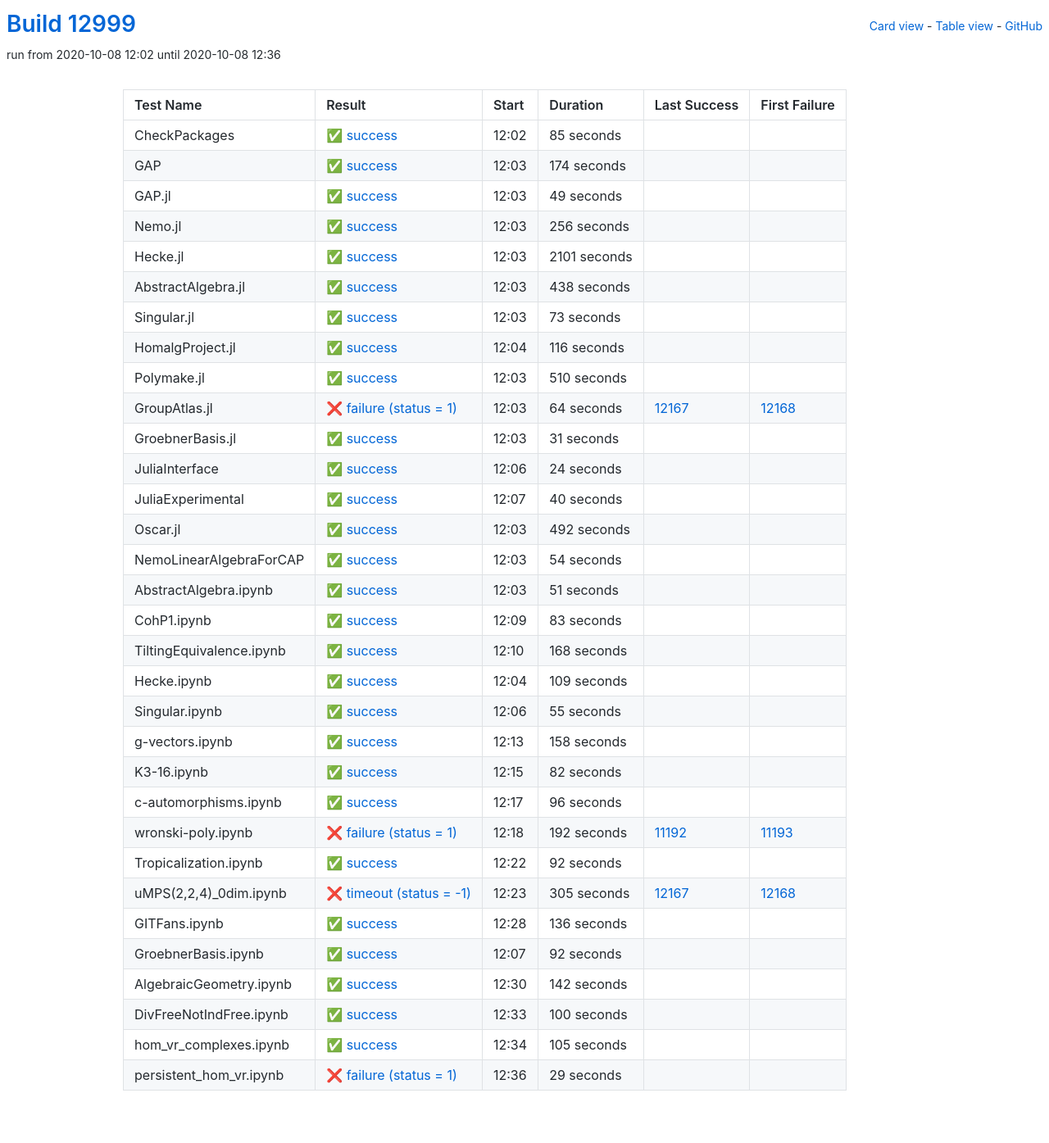
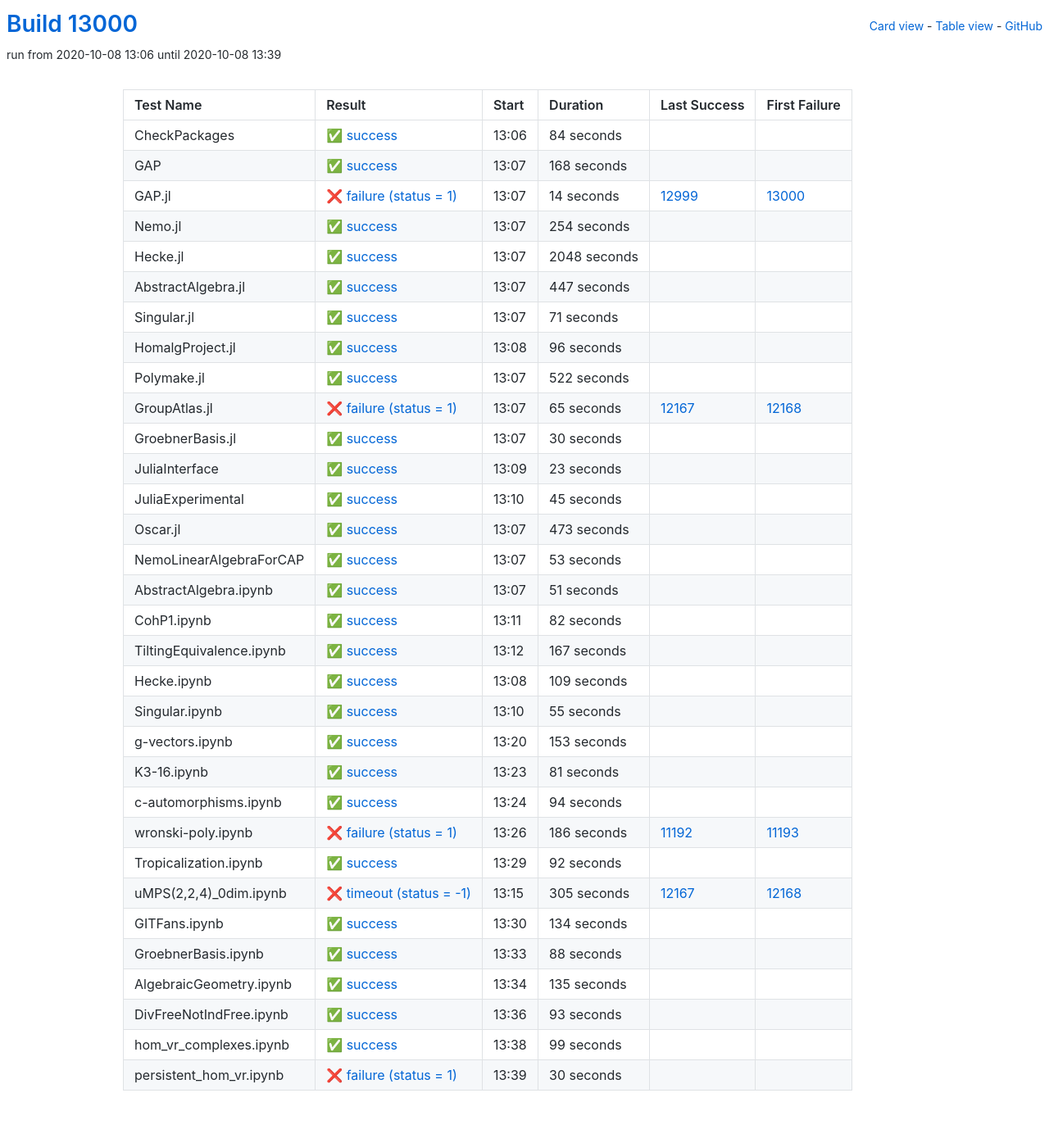
Before and after one commit to oscar-system/oscar-ci-status, a Jekyll site: the page built from table.html, in a window 1280 px wide. Shown: the whole page at 82% size. Built offline with Jekyll 4.4.1, drawn with Linux system fonts in a browser that asks for light colours.

Commit message:
Build #13000

```diff
--- a/_data/ci.yml
+++ b/_data/ci.yml
@@ -1,6 +1,6 @@
 ---
-build: 12999
-build_url: https://oscarci.mathematik.uni-kl.de/job/oscar/12999/
+build: 13000
+build_url: https://oscarci.mathematik.uni-kl.de/job/oscar/13000/
 job: oscar
 organization: oscar-system
 repo: oscar-ci-status
@@ -8,188 +8,188 @@
 tests:
 - name: CheckPackages
   id: checkpackages
-  log: https://oscarci.mathematik.uni-kl.de/job/oscar/12999/artifact/logs/build-12999/CheckPackages.log
-  start: 2020-10-08 12:02
+  log: https://oscarci.mathematik.uni-kl.de/job/oscar/13000/artifact/logs/build-13000/CheckPackages.log
+  start: 2020-10-08 13:06
   success: true
   exitcode: 0
   status: success
-  duration: 85
+  duration: 84
   last_success: false
   last_success_url:
   first_failure: false
   first_failure_url:
 - name: GAP
   id: gap
-  log: https://oscarci.mathematik.uni-kl.de/job/oscar/12999/artifact/logs/build-12999/GAP.log
-  start: 2020-10-08 12:03
+  log: https://oscarci.mathematik.uni-kl.de/job/oscar/13000/artifact/logs/build-13000/GAP.log
+  start: 2020-10-08 13:07
   success: true
   exitcode: 0
   status: success
-  duration: 174
+  duration: 168
   last_success: false
   last_success_url:
   first_failure: false
   first_failure_url:
 - name: GAP.jl
   id: gap-jl
-  log: https://oscarci.mathematik.uni-kl.de/job/oscar/12999/artifact/logs/build-12999/GAP.jl.log
-  start: 2020-10-08 12:03
+  log: https://oscarci.mathematik.uni-kl.de/job/oscar/13000/artifact/logs/build-13000/GAP.jl.log
+  start: 2020-10-08 13:07
+  success: false
+  exitcode: 1
+  status: failure
+  duration: 14
+  last_success: 12999
+  last_success_url: https://oscarci.mathematik.uni-kl.de/job/oscar/12999/
+  first_failure: 13000
+  first_failure_url: https://oscarci.mathematik.uni-kl.de/job/oscar/13000/
+- name: Nemo.jl
+  id: nemo-jl
+  log: https://oscarci.mathematik.uni-kl.de/job/oscar/13000/artifact/logs/build-13000/Nemo.jl.log
+  start: 2020-10-08 13:07
   success: true
   exitcode: 0
   status: success
-  duration: 49
-  last_success: false
-  last_success_url:
-  first_failure: false
-  first_failure_url:
-- name: Nemo.jl
-  id: nemo-jl
-  log: https://oscarci.mathematik.uni-kl.de/job/oscar/12999/artifact/logs/build-12999/Nemo.jl.log
-  start: 2020-10-08 12:03
-  success: true
-  exitcode: 0
-  status: success
-  duration: 256
+  duration: 254
   last_success: false
   last_success_url:
   first_failure: false
   first_failure_url:
 - name: Hecke.jl
   id: hecke-jl
-  log: https://oscarci.mathematik.uni-kl.de/job/oscar/12999/artifact/logs/build-12999/Hecke.jl.log
-  start: 2020-10-08 12:03
+  log: https://oscarci.mathematik.uni-kl.de/job/oscar/13000/artifact/logs/build-13000/Hecke.jl.log
+  start: 2020-10-08 13:07
   success: true
   exitcode: 0
   status: success
-  duration: 2101
+  duration: 2048
   last_success: false
   last_success_url:
   first_failure: false
   first_failure_url:
 - name: AbstractAlgebra.jl
   id: abstractalgebra-jl
-  log: https://oscarci.mathematik.uni-kl.de/job/oscar/12999/artifact/logs/build-12999/AbstractAlgebra.jl.log
-  start: 2020-10-08 12:03
+  log: https://oscarci.mathematik.uni-kl.de/job/oscar/13000/artifact/logs/build-13000/AbstractAlgebra.jl.log
+  start: 2020-10-08 13:07
   success: true
   exitcode: 0
   status: success
-  duration: 438
+  duration: 447
   last_success: false
   last_success_url:
   first_failure: false
   first_failure_url:
 - name: Singular.jl
   id: singular-jl
-  log: https://oscarci.mathematik.uni-kl.de/job/oscar/12999/artifact/logs/build-12999/Singular.jl.log
-  start: 2020-10-08 12:03
+  log: https://oscarci.mathematik.uni-kl.de/job/oscar/13000/artifact/logs/build-13000/Singular.jl.log
+  start: 2020-10-08 13:07
   success: true
   exitcode: 0
   status: success
-  duration: 73
+  duration: 71
   last_success: false
   last_success_url:
   first_failure: false
   first_failure_url:
 - name: HomalgProject.jl
   id: homalgproject-jl
-  log: https://oscarci.mathematik.uni-kl.de/job/oscar/12999/artifact/logs/build-12999/HomalgProject.jl.log
-  start: 2020-10-08 12:04
+  log: https://oscarci.mathematik.uni-kl.de/job/oscar/13000/artifact/logs/build-13000/HomalgProject.jl.log
+  start: 2020-10-08 13:08
   success: true
   exitcode: 0
   status: success
-  duration: 116
+  duration: 96
   last_success: false
   last_success_url:
   first_failure: false
   first_failure_url:
 - name: Polymake.jl
   id: polymake-jl
-  log: https://oscarci.mathematik.uni-kl.de/job/oscar/12999/artifact/logs/build-12999/Polymake.jl.log
-  start: 2020-10-08 12:03
+  log: https://oscarci.mathematik.uni-kl.de/job/oscar/13000/artifact/logs/build-13000/Polymake.jl.log
+  start: 2020-10-08 13:07
   success: true
   exitcode: 0
   status: success
-  duration: 510
+  duration: 522
   last_success: false
   last_success_url:
   first_failure: false
   first_failure_url:
 - name: GroupAtlas.jl
   id: groupatlas-jl
-  log: https://oscarci.mathematik.uni-kl.de/job/oscar/12999/artifact/logs/build-12999/GroupAtlas.jl.log
-  start: 2020-10-08 12:03
+  log: https://oscarci.mathematik.uni-kl.de/job/oscar/13000/artifact/logs/build-13000/GroupAtlas.jl.log
+  start: 2020-10-08 13:07
   success: false
   exitcode: 1
   status: failure
-  duration: 64
+  duration: 65
   last_success: 12167
   last_success_url: https://oscarci.mathematik.uni-kl.de/job/oscar/12167/
   first_failure: 12168
   first_failure_url: https://oscarci.mathematik.uni-kl.de/job/oscar/12168/
 - name: GroebnerBasis.jl
   id: groebnerbasis-jl
-  log: https://oscarci.mathematik.uni-kl.de/job/oscar/12999/artifact/logs/build-12999/GroebnerBasis.jl.log
-  start: 2020-10-08 12:03
+  log: https://oscarci.mathematik.uni-kl.de/job/oscar/13000/artifact/logs/build-13000/GroebnerBasis.jl.log
+  start: 2020-10-08 13:07
   success: true
   exitcode: 0
   status: success
-  duration: 31
+  duration: 30
   last_success: false
   last_success_url:
   first_failure: false
   first_failure_url:
 - name: JuliaInterface
   id: juliainterface
-  log: https://oscarci.mathematik.uni-kl.de/job/oscar/12999/artifact/logs/build-12999/JuliaInterface.log
-  start: 2020-10-08 12:06
+  log: https://oscarci.mathematik.uni-kl.de/job/oscar/13000/artifact/logs/build-13000/JuliaInterface.log
+  start: 2020-10-08 13:09
   success: true
   exitcode: 0
   status: success
-  duration: 24
+  duration: 23
   last_success: false
   last_success_url:
   first_failure: false
   first_failure_url:
 - name: JuliaExperimental
   id: juliaexperimental
-  log: https://oscarci.mathematik.uni-kl.de/job/oscar/12999/artifact/logs/build-12999/JuliaExperimental.log
-  start: 2020-10-08 12:07
+  log: https://oscarci.mathematik.uni-kl.de/job/oscar/13000/artifact/logs/build-13000/JuliaExperimental.log
+  start: 2020-10-08 13:10
   success: true
   exitcode: 0
   status: success
-  duration: 40
+  duration: 45
   last_success: false
   last_success_url:
   first_failure: false
   first_failure_url:
 - name: Oscar.jl
   id: oscar-jl
-  log: https://oscarci.mathematik.uni-kl.de/job/oscar/12999/artifact/logs/build-12999/Oscar.jl.log
-  start: 2020-10-08 12:03
+  log: https://oscarci.mathematik.uni-kl.de/job/oscar/13000/artifact/logs/build-13000/Oscar.jl.log
+  start: 2020-10-08 13:07
   success: true
   exitcode: 0
   status: success
-  duration: 492
+  duration: 473
   last_success: false
   last_success_url:
   first_failure: false
   first_failure_url:
 - name: NemoLinearAlgebraForCAP
   id: nemolinearalgebraforcap
-  log: https://oscarci.mathematik.uni-kl.de/job/oscar/12999/artifact/logs/build-12999/NemoLinearAlgebraForCAP.log
-  start: 2020-10-08 12:03
+  log: https://oscarci.mathematik.uni-kl.de/job/oscar/13000/artifact/logs/build-13000/NemoLinearAlgebraForCAP.log
+  start: 2020-10-08 13:07
   success: true
   exitcode: 0
   status: success
-  duration: 54
+  duration: 53
   last_success: false
   last_success_url:
   first_failure: false
   first_failure_url:
 - name: AbstractAlgebra.ipynb
   id: abstractalgebra-ipynb
-  log: https://oscarci.mathematik.uni-kl.de/job/oscar/12999/artifact/logs/build-12999/AbstractAlgebra.ipynb.log
-  start: 2020-10-08 12:03
+  log: https://oscarci.mathematik.uni-kl.de/job/oscar/13000/artifact/logs/build-13000/AbstractAlgebra.ipynb.log
+  start: 2020-10-08 13:07
   success: true
   exitcode: 0
   status: success
@@ -200,32 +200,32 @@
   first_failure_url:
 - name: CohP1.ipynb
   id: cohp1-ipynb
-  log: https://oscarci.mathematik.uni-kl.de/job/oscar/12999/artifact/logs/build-12999/CohP1.ipynb.log
-  start: 2020-10-08 12:09
+  log: https://oscarci.mathematik.uni-kl.de/job/oscar/13000/artifact/logs/build-13000/CohP1.ipynb.log
+  start: 2020-10-08 13:11
   success: true
   exitcode: 0
   status: success
-  duration: 83
+  duration: 82
   last_success: false
   last_success_url:
   first_failure: false
   first_failure_url:
 - name: TiltingEquivalence.ipynb
   id: tiltingequivalence-ipynb
-  log: https://oscarci.mathematik.uni-kl.de/job/oscar/12999/artifact/logs/build-12999/TiltingEquivalence.ipynb.log
-  start: 2020-10-08 12:10
+  log: https://oscarci.mathematik.uni-kl.de/job/oscar/13000/artifact/logs/build-13000/TiltingEquivalence.ipynb.log
+  start: 2020-10-08 13:12
   success: true
   exitcode: 0
   status: success
-  duration: 168
+  duration: 167
   last_success: false
   last_success_url:
   first_failure: false
   first_failure_url:
 - name: Hecke.ipynb
   id: hecke-ipynb
-  log: https://oscarci.mathematik.uni-kl.de/job/oscar/12999/artifact/logs/build-12999/Hecke.ipynb.log
-  start: 2020-10-08 12:04
+  log: https://oscarci.mathematik.uni-kl.de/job/oscar/13000/artifact/logs/build-13000/Hecke.ipynb.log
+  start: 2020-10-08 13:08
   success: true
   exitcode: 0
   status: success
@@ -236,8 +236,8 @@
   first_failure_url:
 - name: Singular.ipynb
   id: singular-ipynb
-  log: https://oscarci.mathematik.uni-kl.de/job/oscar/12999/artifact/logs/build-12999/Singular.ipynb.log
-  start: 2020-10-08 12:06
+  log: https://oscarci.mathematik.uni-kl.de/job/oscar/13000/artifact/logs/build-13000/Singular.ipynb.log
+  start: 2020-10-08 13:10
   success: true
   exitcode: 0
   status: success
@@ -248,56 +248,56 @@
   first_failure_url:
 - name: g-vectors.ipynb
   id: g-vectors-ipynb
-  log: https://oscarci.mathematik.uni-kl.de/job/oscar/12999/artifact/logs/build-12999/g-vectors.ipynb.log
-  start: 2020-10-08 12:13
+  log: https://oscarci.mathematik.uni-kl.de/job/oscar/13000/artifact/logs/build-13000/g-vectors.ipynb.log
+  start: 2020-10-08 13:20
   success: true
   exitcode: 0
   status: success
-  duration: 158
+  duration: 153
   last_success: false
   last_success_url:
   first_failure: false
   first_failure_url:
 - name: K3-16.ipynb
   id: k3-16-ipynb
-  log: https://oscarci.mathematik.uni-kl.de/job/oscar/12999/artifact/logs/build-12999/K3-16.ipynb.log
-  start: 2020-10-08 12:15
+  log: https://oscarci.mathematik.uni-kl.de/job/oscar/13000/artifact/logs/build-13000/K3-16.ipynb.log
+  start: 2020-10-08 13:23
   success: true
   exitcode: 0
   status: success
-  duration: 82
+  duration: 81
   last_success: false
   last_success_url:
   first_failure: false
   first_failure_url:
 - name: c-automorphisms.ipynb
   id: c-automorphisms-ipynb
-  log: https://oscarci.mathematik.uni-kl.de/job/oscar/12999/artifact/logs/build-12999/c-automorphisms.ipynb.log
-  start: 2020-10-08 12:17
+  log: https://oscarci.mathematik.uni-kl.de/job/oscar/13000/artifact/logs/build-13000/c-automorphisms.ipynb.log
+  start: 2020-10-08 13:24
   success: true
   exitcode: 0
   status: success
-  duration: 96
+  duration: 94
   last_success: false
   last_success_url:
   first_failure: false
   first_failure_url:
 - name: wronski-poly.ipynb
   id: wronski-poly-ipynb
-  log: https://oscarci.mathematik.uni-kl.de/job/oscar/12999/artifact/logs/build-12999/wronski-poly.ipynb.log
-  start: 2020-10-08 12:18
+  log: https://oscarci.mathematik.uni-kl.de/job/oscar/13000/artifact/logs/build-13000/wronski-poly.ipynb.log
+  start: 2020-10-08 13:26
   success: false
   exitcode: 1
   status: failure
-  duration: 192
+  duration: 186
   last_success: 11192
   last_success_url: https://oscarci.mathematik.uni-kl.de/job/oscar/11192/
   first_failure: 11193
   first_failure_url: https://oscarci.mathematik.uni-kl.de/job/oscar/11193/
 - name: Tropicalization.ipynb
   id: tropicalization-ipynb
-  log: https://oscarci.mathematik.uni-kl.de/job/oscar/12999/artifact/logs/build-12999/Tropicalization.ipynb.log
-  start: 2020-10-08 12:22
+  log: https://oscarci.mathematik.uni-kl.de/job/oscar/13000/artifact/logs/build-13000/Tropicalization.ipynb.log
+  start: 2020-10-08 13:29
   success: true
   exitcode: 0
   status: success
@@ -308,8 +308,8 @@
   first_failure_url:
 - name: uMPS(2,2,4)_0dim.ipynb
   id: umps-2-2-4-0dim-ipynb
-  log: https://oscarci.mathematik.uni-kl.de/job/oscar/12999/artifact/logs/build-12999/uMPS-2-2-4-_0dim.ipynb.log
-  start: 2020-10-08 12:23
+  log: https://oscarci.mathematik.uni-kl.de/job/oscar/13000/artifact/logs/build-13000/uMPS-2-2-4-_0dim.ipynb.log
+  start: 2020-10-08 13:15
   success: false
   exitcode: -1
   status: timeout
@@ -320,72 +320,72 @@
   first_failure_url: https://oscarci.mathematik.uni-kl.de/job/oscar/12168/
 - name: GITFans.ipynb
   id: gitfans-ipynb
-  log: https://oscarci.mathematik.uni-kl.de/job/oscar/12999/artifact/logs/build-12999/GITFans.ipynb.log
-  start: 2020-10-08 12:28
+  log: https://oscarci.mathematik.uni-kl.de/job/oscar/13000/artifact/logs/build-13000/GITFans.ipynb.log
+  start: 2020-10-08 13:30
   success: true
   exitcode: 0
   status: success
-  duration: 136
+  duration: 134
   last_success: false
   last_success_url:
   first_failure: false
   first_failure_url:
 - name: GroebnerBasis.ipynb
   id: groebnerbasis-ipynb
-  log: https://oscarci.mathematik.uni-kl.de/job/oscar/12999/artifact/logs/build-12999/GroebnerBasis.ipynb.log
-  start: 2020-10-08 12:07
+  log: https://oscarci.mathematik.uni-kl.de/job/oscar/13000/artifact/logs/build-13000/GroebnerBasis.ipynb.log
+  start: 2020-10-08 13:33
   success: true
   exitcode: 0
   status: success
-  duration: 92
+  duration: 88
   last_success: false
   last_success_url:
   first_failure: false
   first_failure_url:
 - name: AlgebraicGeometry.ipynb
   id: algebraicgeometry-ipynb
-  log: https://oscarci.mathematik.uni-kl.de/job/oscar/12999/artifact/logs/build-12999/AlgebraicGeometry.ipynb.log
-  start: 2020-10-08 12:30
+  log: https://oscarci.mathematik.uni-kl.de/job/oscar/13000/artifact/logs/build-13000/AlgebraicGeometry.ipynb.log
+  start: 2020-10-08 13:34
   success: true
   exitcode: 0
   status: success
-  duration: 142
+  duration: 135
   last_success: false
   last_success_url:
   first_failure: false
   first_failure_url:
 - name: DivFreeNotIndFree.ipynb
   id: divfreenotindfree-ipynb
-  log: https://oscarci.mathematik.uni-kl.de/job/oscar/12999/artifact/logs/build-12999/DivFreeNotIndFree.ipynb.log
-  start: 2020-10-08 12:33
+  log: https://oscarci.mathematik.uni-kl.de/job/oscar/13000/artifact/logs/build-13000/DivFreeNotIndFree.ipynb.log
+  start: 2020-10-08 13:36
   success: true
   exitcode: 0
   status: success
-  duration: 100
+  duration: 93
   last_success: false
   last_success_url:
   first_failure: false
   first_failure_url:
 - name: hom_vr_complexes.ipynb
   id: hom-vr-complexes-ipynb
-  log: https://oscarci.mathematik.uni-kl.de/job/oscar/12999/artifact/logs/build-12999/hom_vr_complexes.ipynb.log
-  start: 2020-10-08 12:34
+  log: https://oscarci.mathematik.uni-kl.de/job/oscar/13000/artifact/logs/build-13000/hom_vr_complexes.ipynb.log
+  start: 2020-10-08 13:38
   success: true
   exitcode: 0
   status: success
-  duration: 105
+  duration: 99
   last_success: false
   last_success_url:
   first_failure: false
   first_failure_url:
 - name: persistent_hom_vr.ipynb
   id: persistent-hom-vr-ipynb
-  log: https://oscarci.mathematik.uni-kl.de/job/oscar/12999/artifact/logs/build-12999/persistent_hom_vr.ipynb.log
-  start: 2020-10-08 12:36
+  log: https://oscarci.mathematik.uni-kl.de/job/oscar/13000/artifact/logs/build-13000/persistent_hom_vr.ipynb.log
+  start: 2020-10-08 13:39
   success: false
   exitcode: 1
   status: failure
-  duration: 29
+  duration: 30
   last_success: false
   last_success_url:
   first_failure: false
```
Also changed, not shown: README.md.
